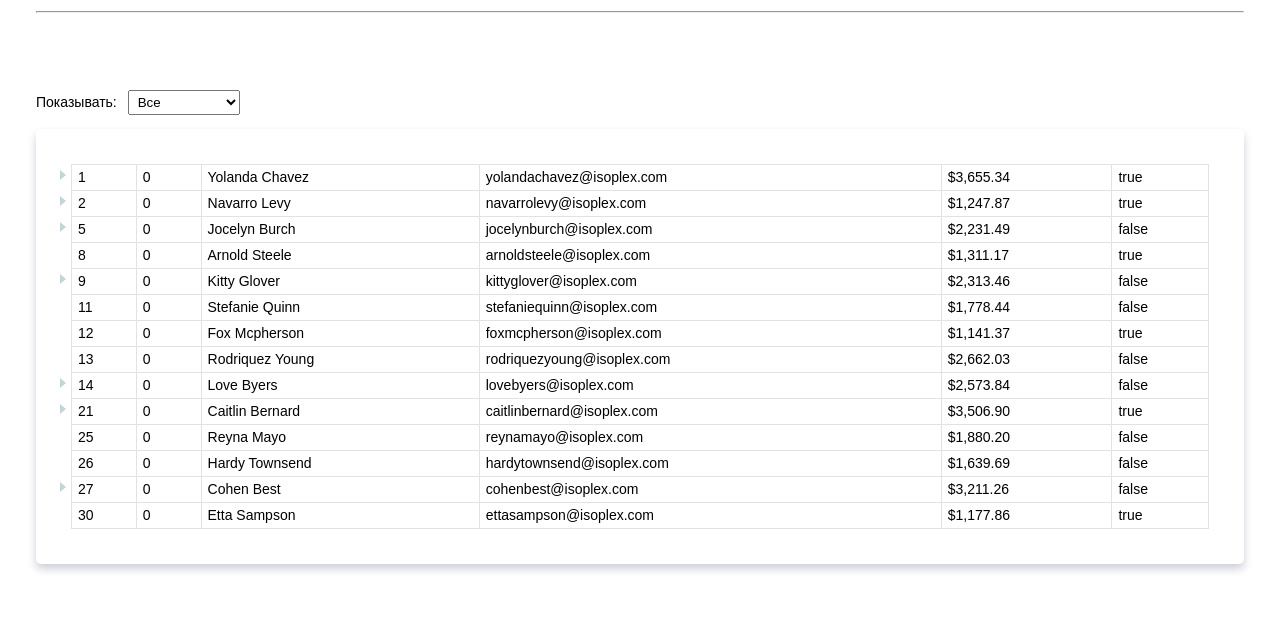
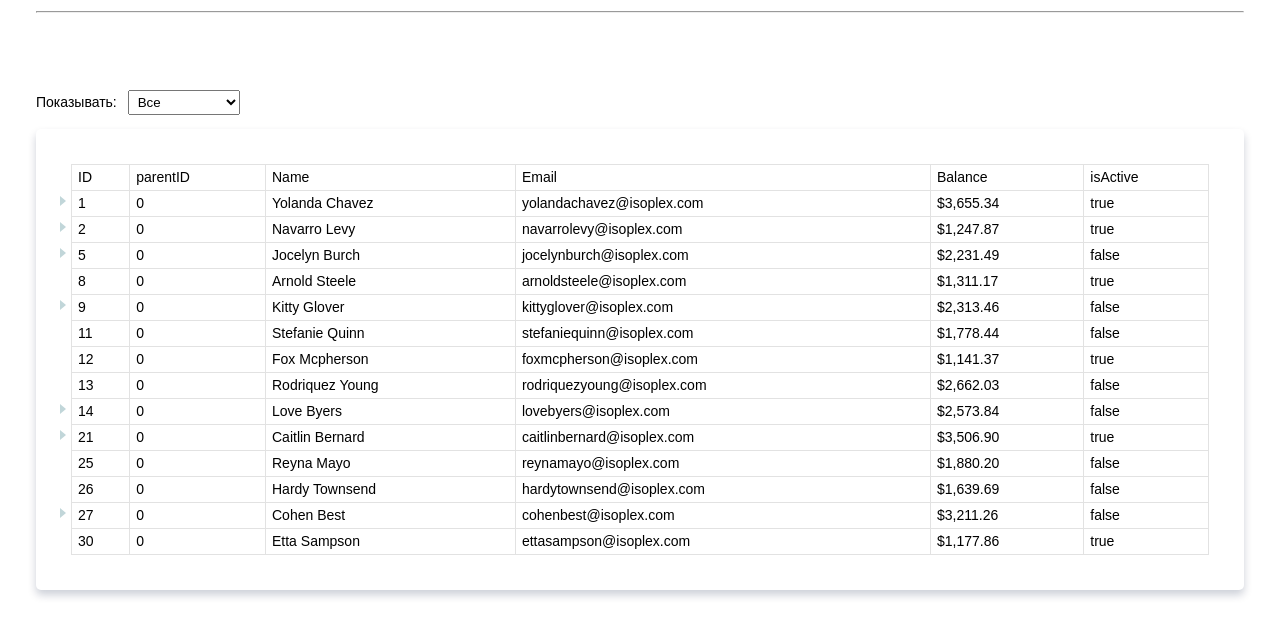
Before and after one commit to Kantrop/Collapse-Table, a website with bundled scripts: page index.html in a window 1280 px wide. Shown: the part 125-762 px from the top of the page. Built offline with nearby package versions, Linux system fonts and the light colour scheme.

Commit message:
add table header

```diff
--- a/index.html
+++ b/index.html
@@ -24,7 +24,20 @@
               </select>
           </label>
             <div class="table-wrapper">
-            <table class="collapse-table"></table>
+            <table class="collapse-table">
+                <thead>
+                    <tr>
+                        <td class="item-id">ID</td>
+                        <td class="item-parentId">parentID</td>
+                        <td class="item-name">Name</td>
+                        <td class="item-email">Email</td>
+                        <td class="item-balance">Balance</td>
+                        <td class="item-isActive">isActive</td>
+                    </tr>
+                </thead>
+                <tbody>
+                </tbody>
+            </table>
             </div>
       </section>
   </body>
@@ -34,14 +47,6 @@
 <template class="table-template">
     <table class="collapse-table"></table>
 </template>
-<template class="table-header"><tr>
-    <th class="item-id"></th>
-    <th class="item-parentId"></th>
-    <th class="item-name"></th>
-    <th class="item-email"></th>
-    <th class="item-balance"></th>
-    <th class="item-isActive"></th>
-</tr></template>
 <template class="table-row"><tr>
     <td class="item-id"></td>
     <td class="item-parentId"></td>
--- a/index.js
+++ b/index.js
@@ -1,7 +1,7 @@
 import data from "./default.js";
 import ColapseTable from "./components/CollaspseTable.js";
 
-const table = new ColapseTable(document.querySelector("table"), data);
+const table = new ColapseTable(document.querySelector("table tbody"), data);
 
 document
   .querySelector(".table-filter")
```
